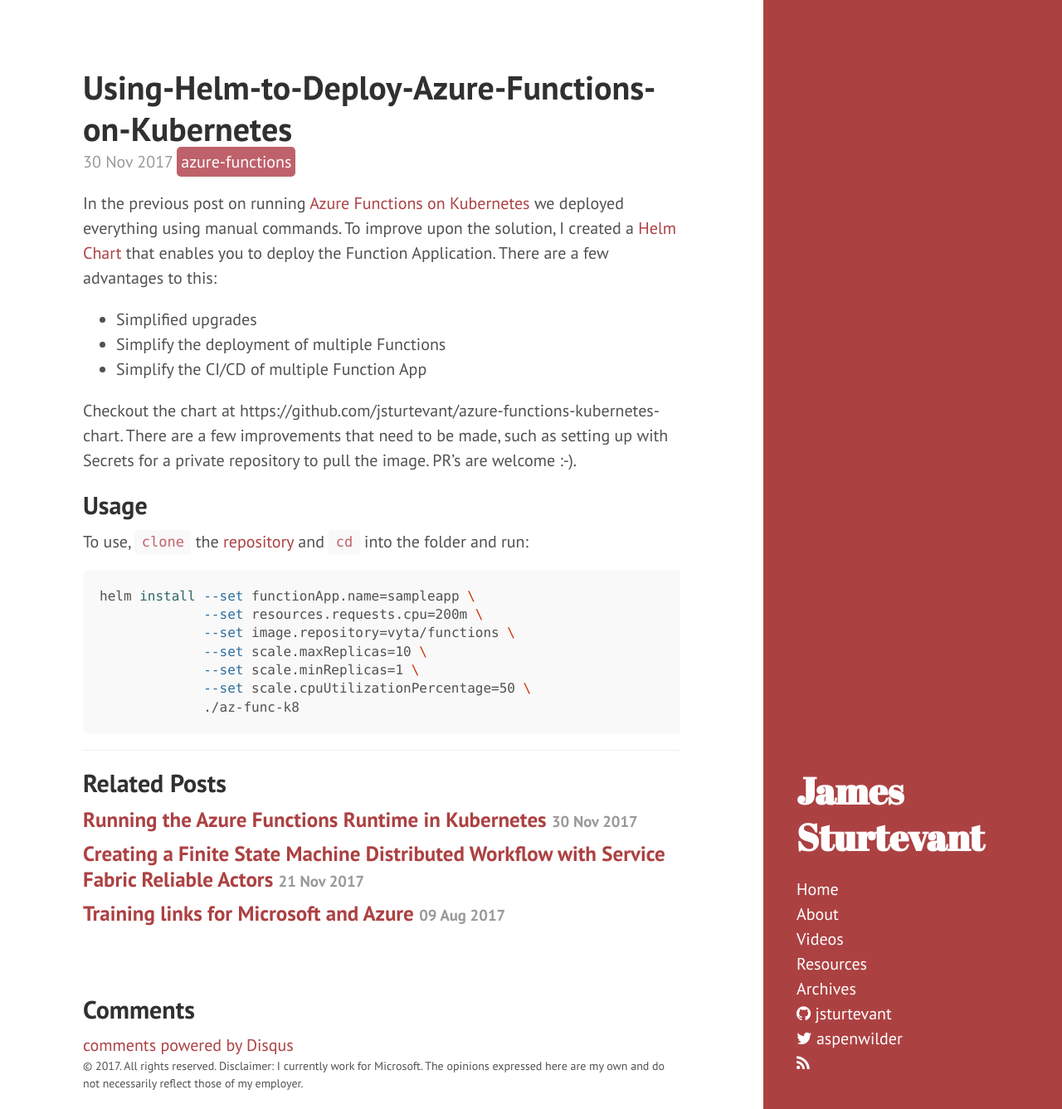
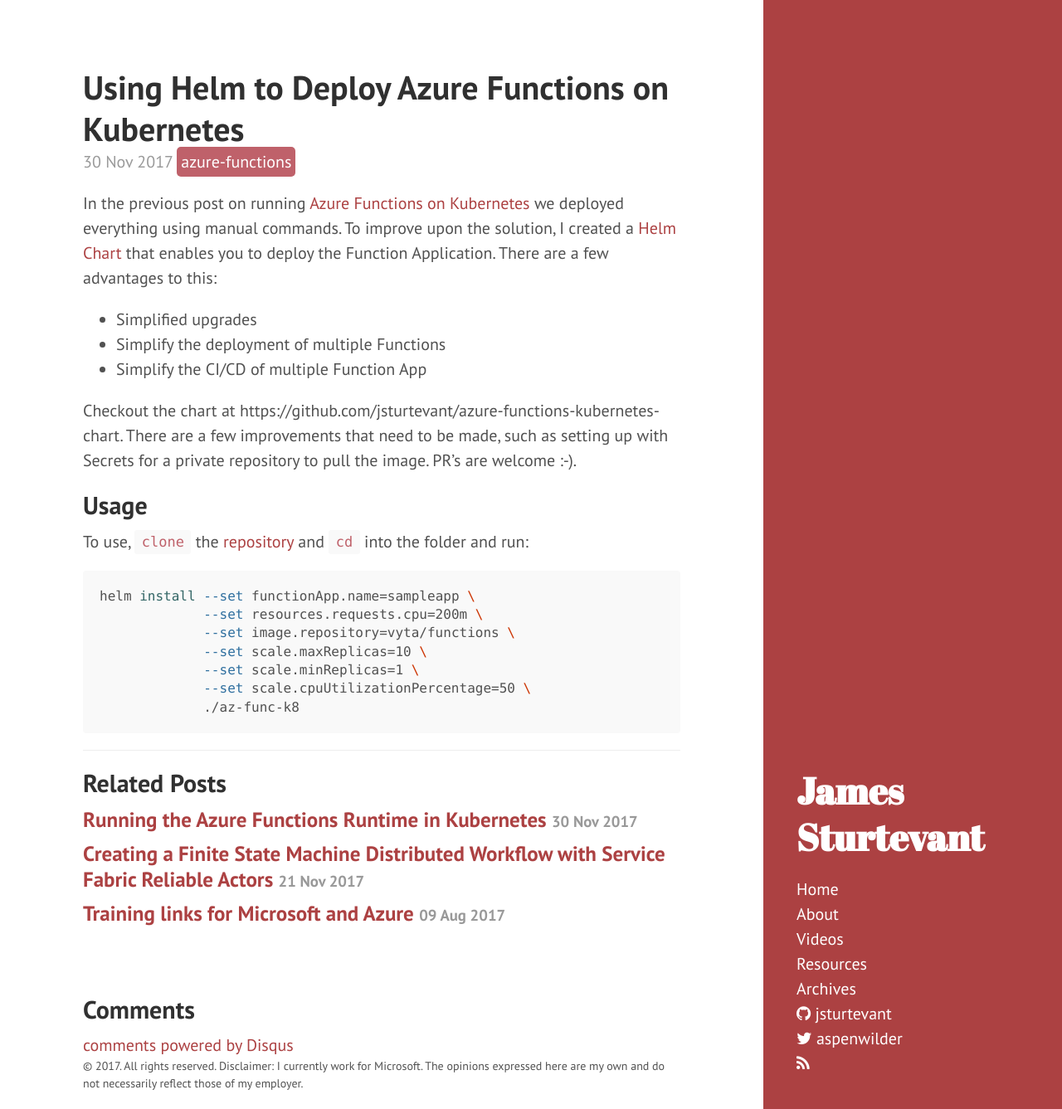
Before and after one commit to jsturtevant/jsturtevant.github.io, a Jekyll site: the page built from _posts/2017-11-30-Using-Helm-to-Deploy-Azure-functions-on-Kubernetes.md, in a window 1280 px wide and 1337 px high. Shown: the whole window at 83% size. Built offline with Jekyll 4.4.1, drawn with Linux system fonts in a browser that asks for light colours; nearby versions of some CDN libraries; comment, search, counter and statistics services are not loaded.

```diff
--- a/_posts/2017-11-30-Using-Helm-to-Deploy-Azure-functions-on-Kubernetes.md
+++ b/_posts/2017-11-30-Using-Helm-to-Deploy-Azure-functions-on-Kubernetes.md
@@ -1,6 +1,6 @@
 ---
 layout: post
-title: Using-Helm-to-Deploy-Azure-Functions-on-Kubernetes
+title: Using Helm to Deploy Azure Functions on Kubernetes
 date: "2017-11-30"
 categories:
   - azure-functions
```
